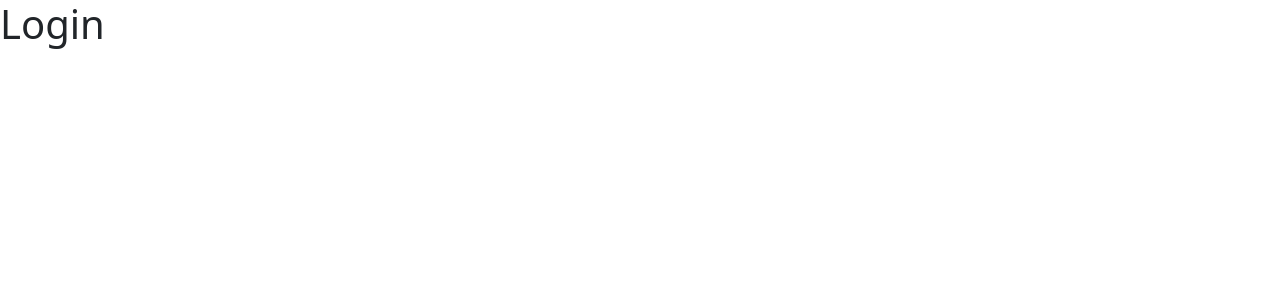
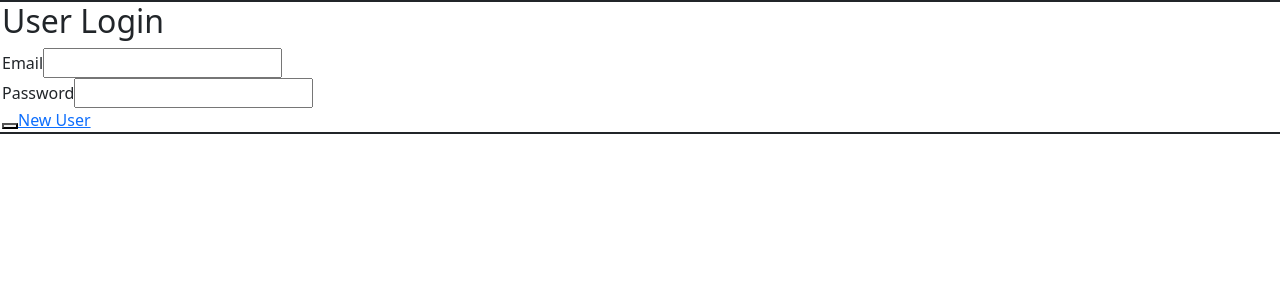
Before and after one commit to AnshikaOel/formauthentication, a React (Create React App) app: page /login in a window 1280 px wide. Shown: the top 300 px of the page. Built offline with nearby package versions, Linux system fonts and the light colour scheme.

Commit message:
login page created

```diff
--- a/src/Login.js
+++ b/src/Login.js
@@ -1,9 +1,41 @@
 import React from 'react'
+import { useState } from 'react'
+import { Link } from 'react-router-dom'
 
 export default function Login() {
+
+  const [email,emailUpdate]=useState('')
+  const [password,passwordUpdate]=useState('')
+
+  const ProceedLogin=(e)=>{
+    e.preventDefault()
+  }
+
   return (
-    <div>
-      <h1>Login</h1>
+    <div className='row'>
+      <div className=''>
+        <form onSubmit={ProceedLogin} className=''>
+          <div>
+            <div>
+              <h2>User Login</h2>
+            </div>
+            <div>
+              <div>
+                <label>Email</label>
+                <input type='text' className='' value={email} onChange={emailUpdate}></input>
+              </div>
+              <div>
+                <label>Password</label>
+                <input type='password' className='' value={password} onChange={passwordUpdate}></input>
+              </div>
+            </div>
+            <div className=''>
+              <button type='submit' className=''></button>
+              <Link className="" to={'/registration'}>New User</Link>
+            </div>
+          </div>
+        </form>
+      </div>
     </div>
   )
 }
--- a/src/Registration.js
+++ b/src/Registration.js
@@ -1,6 +1,7 @@
 import React, { useState } from 'react'
 import image from "./background.jpg"
 import { toast } from 'react-toastify'
+import { useNavigate } from 'react-router-dom'
 export default function Registration() {
 
     const [fname,fnamechange]=useState("")
@@ -9,6 +10,8 @@ export default function Registration() {
     const [email,emailchange]=useState("")
     const [password,passwordchange]=useState("")
     const [confirmpassword,confirmpasswordchange]=useState("")
+
+    const navigate=useNavigate();
 
     const handleregistration=(e)=>{
         e.preventDefault()
@@ -21,6 +24,7 @@ export default function Registration() {
             body:JSON.stringify(info)
         }).then((res)=>{
                toast.success('Registered Succesfully')
+               navigate('/Login')
         }).catch((err)=>{
                toast.error('failed:'+err.message)
         })
```
